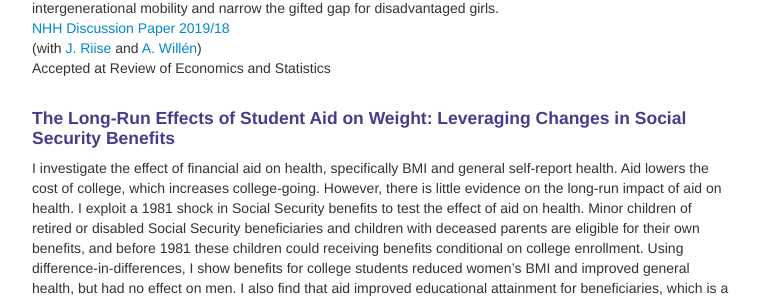
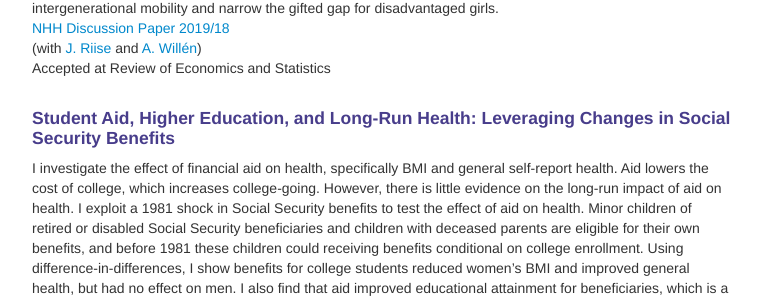
Before and after one commit to bjwillage/bjwillage.github.io, a Jekyll site: the page built from pages/research.md, in a window 1280 px wide and 900 px high, scrolled down 1292 px. Shown: the part 152-452 px from the top of the window, without its empty margins (258-1021 px from the left). Built offline with Jekyll 4.4.1, drawn with Linux system fonts in a browser that asks for light colours.

Commit message:
Update research.md

```diff
--- a/pages/research.md
+++ b/pages/research.md
@@ -38,7 +38,7 @@ We use random assignment of general practitioners (GPs) to provide the first evi
 (with [J. Riise](https://sites.google.com/site/julieriisecv/) and [A. Willén](https://www.alexanderwillen.com/))<br>
 Accepted at Review of Economics and Statistics<br><br>
 
-#### The Long-Run Effects of Student Aid on Weight: Leveraging Changes in Social Security Benefits
+#### Student Aid, Higher Education, and Long-Run Health: Leveraging Changes in Social Security Benefits
 I investigate the effect of financial aid on health, specifically BMI and general self-report health. Aid lowers the cost of college, which increases college-going. However, there is little evidence on the long-run impact of aid on health. I exploit a 1981 shock in Social Security benefits to test the effect of aid on health. Minor children of retired or disabled Social Security beneficiaries and children with deceased parents are eligible for their own benefits, and before 1981 these children could receiving benefits conditional on college enrollment. Using difference-in-differences, I show benefits for college students reduced women’s BMI and improved general health, but had no effect on men. I also find that aid improved educational attainment for beneficiaries, which is a plausible mechanism between aid and health.<br>
 Accepted at American Journal of Health Economics
 <br><br>
```
